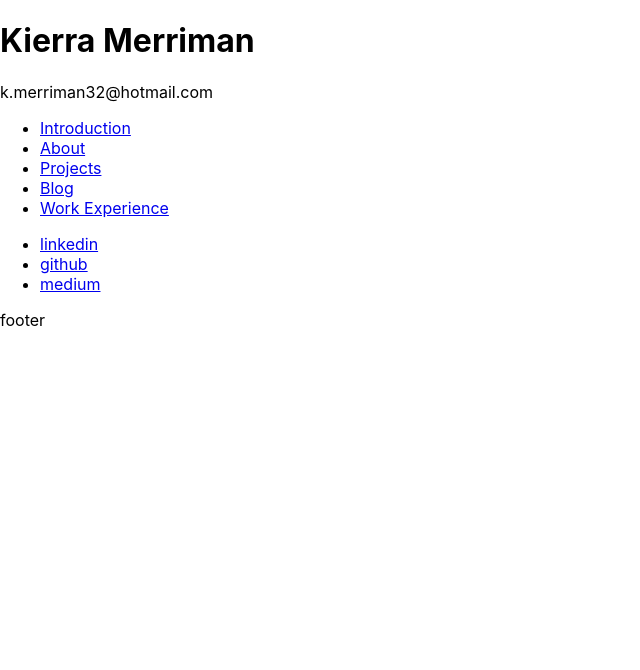
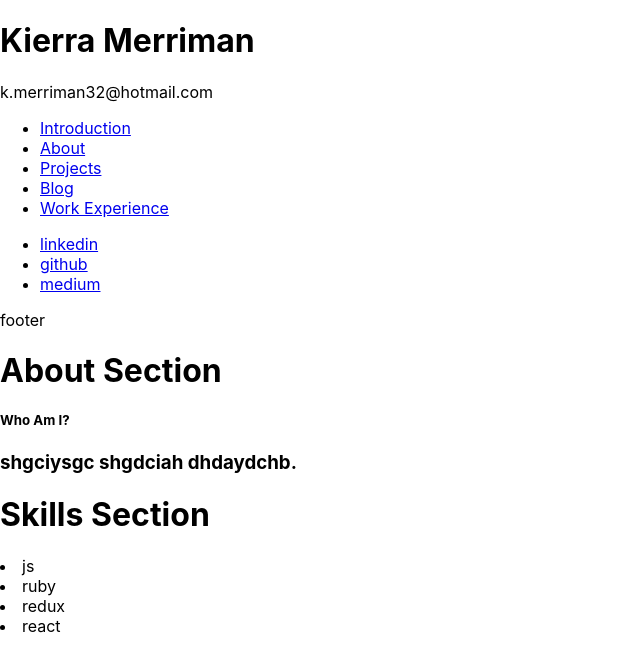
Before and after one commit to kierrakay/React_Portfolio, a React (Create React App) app in the folder frontend/: page / in a window 1280 px wide. Shown: the top 670 px of the page, without its empty margins (0-640 px from the left). Built offline with nearby package versions, Linux system fonts and the light colour scheme.

Commit message:
About section boiler plate set up

```diff
--- a/frontend/src/App.js
+++ b/frontend/src/App.js
@@ -1,11 +1,13 @@
 import React from 'react';
 import './App.css';
 import Intro from './components/Intro'
+import About from './components/About'
 
 function App() {
   return (
     <div>
       <Intro />
+      <About />
     </div>
   );
 }
--- /dev/null
+++ b/frontend/src/components/About.js
@@ -0,0 +1,22 @@
+import React from 'react'
+
+class About extends React.Component {
+    render () {
+        return (
+            <div>
+                <h1> About Section</h1>
+                <h5> Who Am I?</h5>
+                <h3> shgciysgc shgdciah dhdaydchb.</h3>
+                <div>
+                    <h1>Skills Section</h1>
+                    <li>js</li>
+                    <li>ruby</li>
+                    <li>redux</li>
+                    <li>react</li>
+                </div>
+            </div>
+        )
+    }
+}
+
+export default About
--- a/frontend/src/components/Intro.js
+++ b/frontend/src/components/Intro.js
@@ -6,7 +6,7 @@ export default class Intro extends Component {
     return (
       <div>
       <div>
-          <div className="#">
+          <div className="sidebar">
             <h1>Kierra Merriman</h1>
             <span className="email">k.merriman32@hotmail.com</span>
           </div>
```
Also changed, not shown: frontend/src/components/Blog.js (added, +13 -0 lines), frontend/src/components/Projects.js (added, +11 -0 lines), frontend/src/components/WorkExperience.js (added, +11 -0 lines), frontend/src/components/Resume.js (added).
